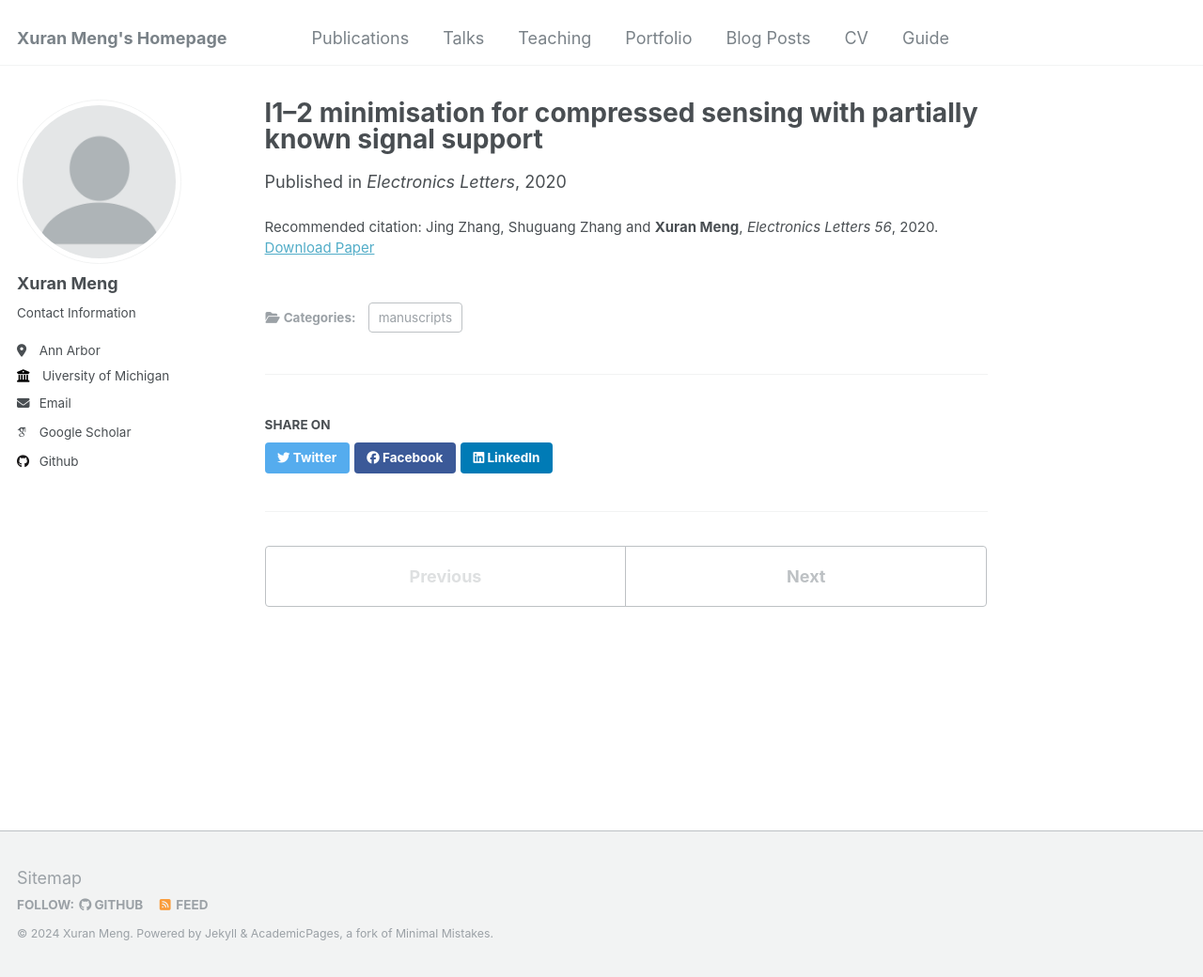
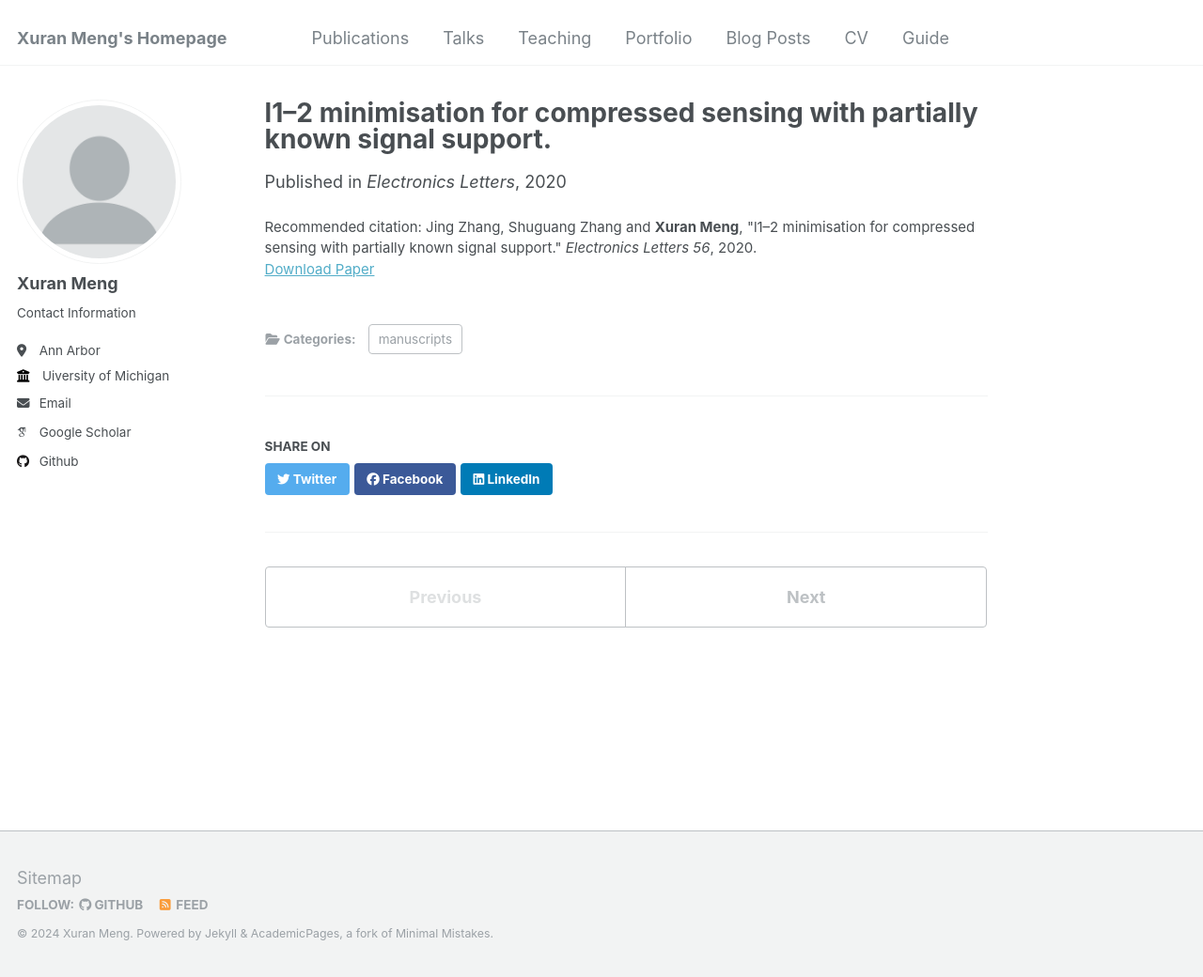
Before and after one commit to XuranMeng/XuranMeng.github.io, a Jekyll site: the page built from _publications/l12ministration.md, in a window 1280 px wide and 1040 px high. Shown: the whole window at 94% size. Built offline with Jekyll 4.4.1, drawn with Linux system fonts in a browser that asks for light colours; some web fonts are replaced.

Commit message:
Update l12ministration.md

```diff
--- a/_publications/l12ministration.md
+++ b/_publications/l12ministration.md
@@ -1,5 +1,5 @@
 ---
-title: "l1–2 minimisation for compressed sensing with partially known signal support"
+title: "l1–2 minimisation for compressed sensing with partially known signal support."
 collection: publications
 category: manuscripts
 permalink: /publication/l12ministration
@@ -8,5 +8,5 @@ date: 2020-10-01
 venue: 'Electronics Letters'
 # slidesurl: 'http://academicpages.github.io/files/slides1.pdf'
 paperurl: 'https://ietresearch.onlinelibrary.wiley.com/doi/pdf/10.1049/el.2019.3859'
-citation: 'Jing Zhang, Shuguang Zhang and <b>Xuran Meng</b>, <i>Electronics Letters 56</i>, 2020.'
+citation: 'Jing Zhang, Shuguang Zhang and <b>Xuran Meng</b>, &quot;l1–2 minimisation for compressed sensing with partially known signal support.&quot; <i>Electronics Letters 56</i>, 2020.'
 ---
```
